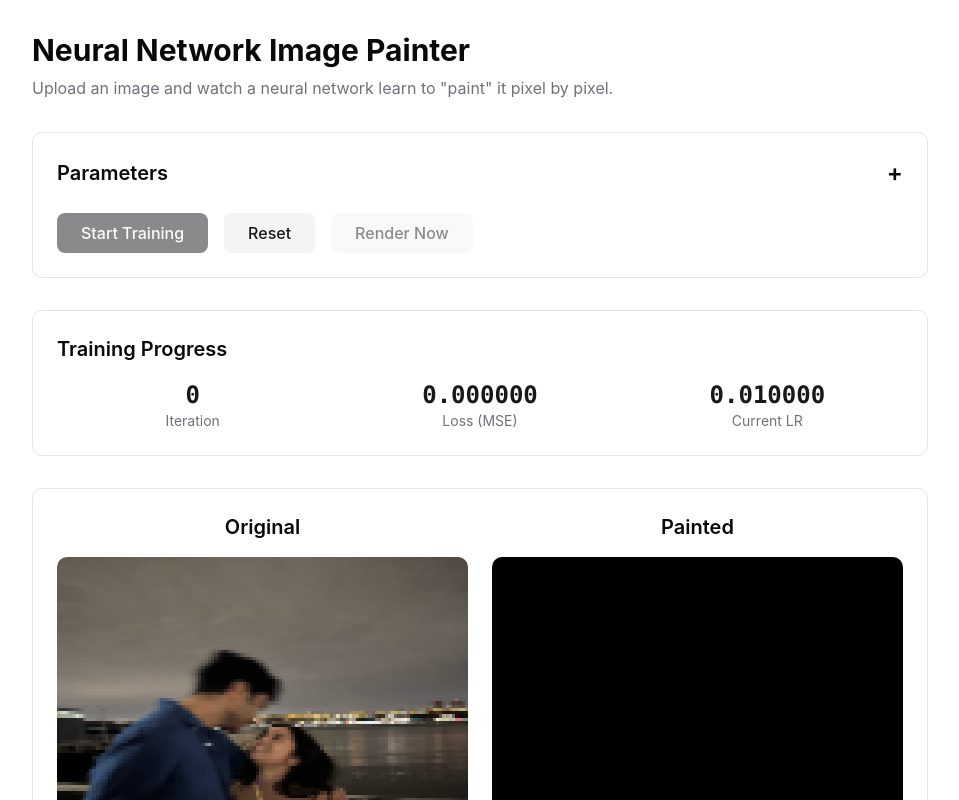
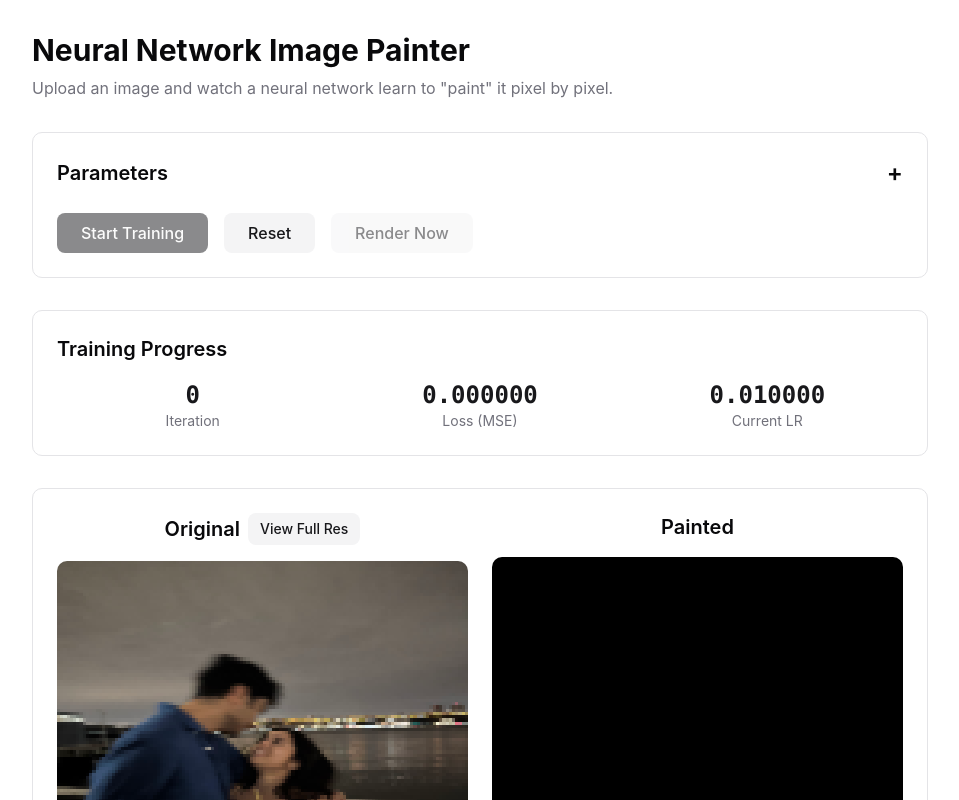
Before and after one commit to kamath/web-autoencoder, a React (Vite) app: page / in a window 1280 px wide. Shown: the top 800 px of the page, without its empty margins (160-1119 px from the left). Built offline with nearby package versions, Linux system fonts and the light colour scheme.

Commit message:
rm plane

```diff
--- a/src/components/ImagePainter.tsx
+++ b/src/components/ImagePainter.tsx
@@ -10,14 +10,13 @@ interface TrainingState {
 // Preset images in public/moments
 const MOMENT_IMAGES = [
 	"/moments/bday.jpg",
+	"/moments/sausalito.jpg",
 	"/moments/thailand.jpg",
 	"/moments/din.jpg",
 	"/moments/drinks.jpg",
 	"/moments/friendsonly.jpg",
 	"/moments/halloween.jpg",
 	"/moments/osl.jpg",
-	"/moments/plane.jpg",
-	"/moments/sausalito.jpg",
 ];
 
 export function ImagePainter() {
@@ -30,6 +29,9 @@ export function ImagePainter() {
 
 	const [imageLoaded, setImageLoaded] = useState(false);
 	const [originalImageUrl, setOriginalImageUrl] = useState<string | null>(null);
+	const [fullResolutionImageUrl, setFullResolutionImageUrl] = useState<
+		string | null
+	>(null);
 	const [trainingState, setTrainingState] = useState<TrainingState>({
 		isTraining: false,
 		iteration: 0,
@@ -39,6 +41,7 @@ export function ImagePainter() {
 	const [workerReady, setWorkerReady] = useState(false);
 	const [currentImageIndex, setCurrentImageIndex] = useState(0);
 	const [parametersExpanded, setParametersExpanded] = useState(false);
+	const [showFullResolution, setShowFullResolution] = useState(false);
 
 	// Parameters (defaults match convnetjs)
 	const [learningRate, setLearningRate] = useState(0.01); // Initial learning rate, will decay automatically
@@ -65,6 +68,10 @@ export function ImagePainter() {
 			const img = new Image();
 			img.onload = () => {
 				originalImageRef.current = img;
+
+				// Store full resolution image
+				setFullResolutionImageUrl(url);
+
 				// Wait for worker to be ready before processing
 				const checkWorker = setInterval(() => {
 					if (workerRef.current) {
@@ -270,6 +277,8 @@ export function ImagePainter() {
 				img.onload = () => {
 					// Store original image for resizing later
 					originalImageRef.current = img;
+					// Store full resolution image
+					setFullResolutionImageUrl(e.target?.result as string);
 					processImage(img, imageSize);
 				};
 				img.src = e.target?.result as string;
@@ -651,21 +660,37 @@ export function ImagePainter() {
 					<div className="grid grid-cols-2 gap-2 md:gap-6">
 						{/* Original Image */}
 						<div>
-							<h2 className="text-sm md:text-xl font-semibold mb-2 md:mb-4 text-center">
-								Original
-							</h2>
+							<div className="flex items-center justify-center gap-2 mb-2 md:mb-4">
+								<h2 className="text-sm md:text-xl font-semibold text-center">
+									Original
+								</h2>
+								{originalImageUrl && (
+									<button
+										type="button"
+										onClick={() => setShowFullResolution(!showFullResolution)}
+										className="px-2 py-1 md:px-3 md:py-1.5 bg-secondary text-secondary-foreground rounded-md text-xs md:text-sm font-medium
+                      hover:opacity-90 transition-opacity"
+									>
+										{showFullResolution ? "View Input" : "View Full Res"}
+									</button>
+								)}
+							</div>
 							<div
 								className="flex items-center justify-center bg-muted rounded-lg overflow-hidden"
 								style={{ minHeight: imageSize * 2 + 32 }}
 							>
 								{originalImageUrl ? (
 									<img
-										src={originalImageUrl}
+										src={
+											showFullResolution
+												? fullResolutionImageUrl!
+												: originalImageUrl
+										}
 										alt="Original"
 										style={{
 											width: "100%",
 											height: "auto",
-											imageRendering: "pixelated",
+											imageRendering: showFullResolution ? "auto" : "pixelated",
 										}}
 									/>
 								) : (
```
